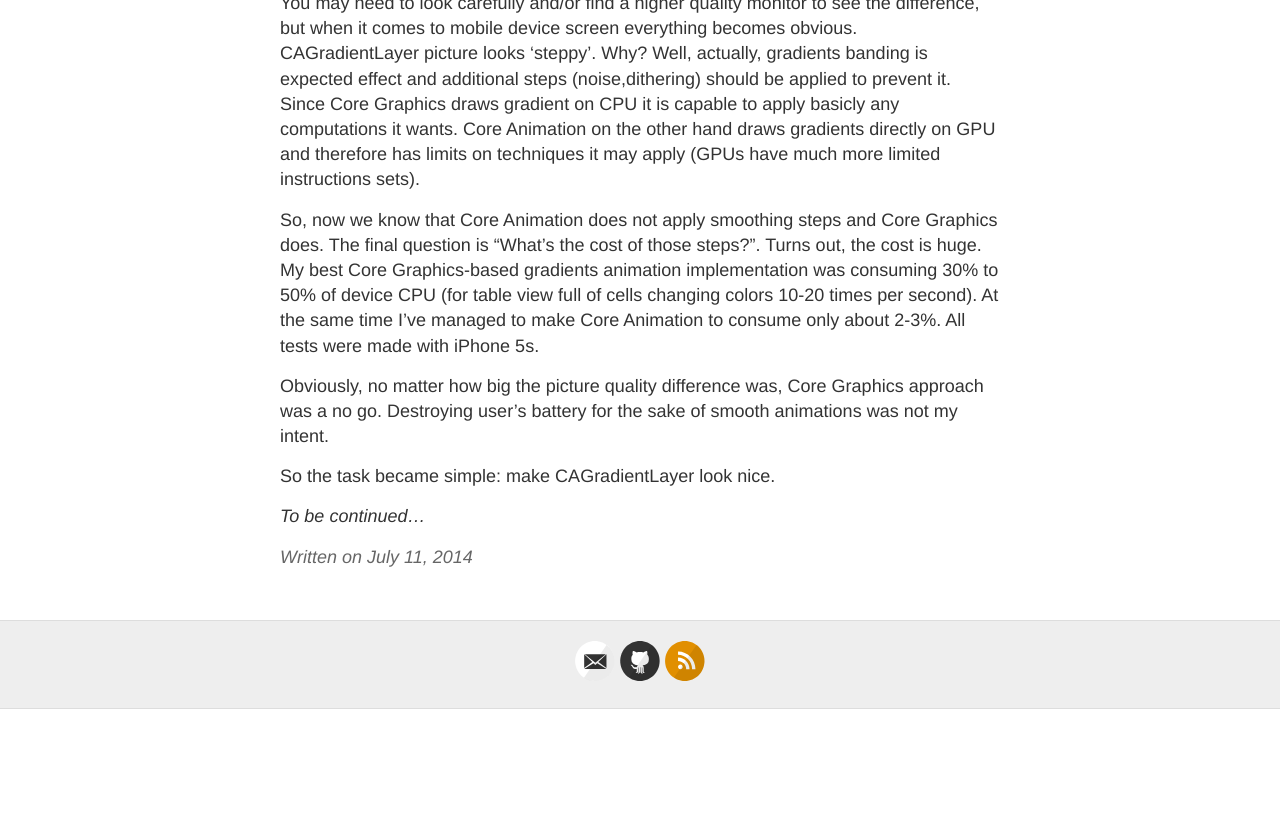
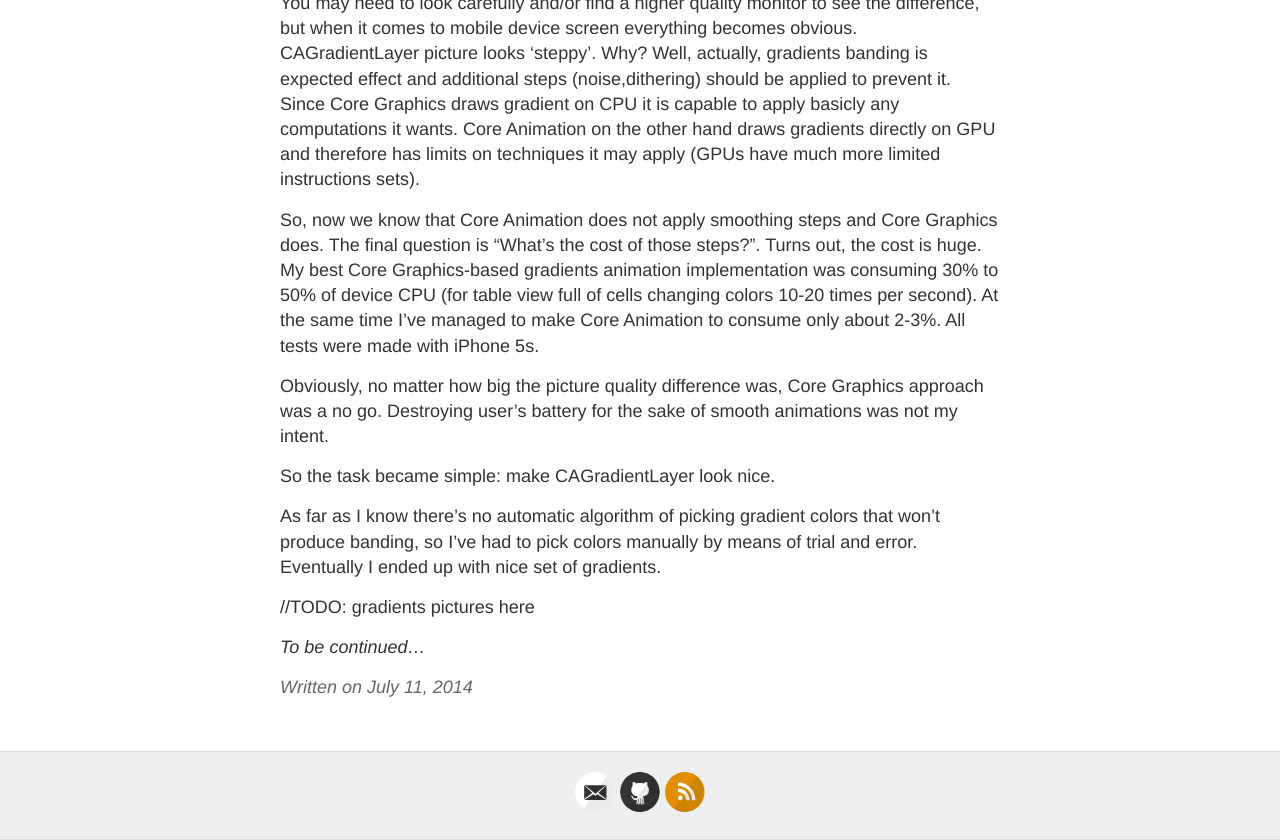
Before and after one commit to golopupinsky/golopupinsky.github.io, a Jekyll site: the page built from _posts/2014-7-11-Relly-Elly-IOS.md, in a window 1280 px wide and 900 px high, scrolled down 3243 px, cut to the strip 60-900 px from the top of the window. Built offline with Jekyll 4.4.1, drawn with Linux system fonts in a browser that asks for light colours; before the commit the page ends 4012 px from its top, so only the background shows below that.

Commit message:
RellyEllyIos: Minor addition

```diff
--- a/_posts/2014-7-11-Relly-Elly-IOS.md
+++ b/_posts/2014-7-11-Relly-Elly-IOS.md
@@ -124,6 +124,9 @@ Obviously, no matter how big the picture quality difference was, Core Graphics a
 
 So the task became simple: make CAGradientLayer look nice.
 
+As far as I know there's no automatic algorithm of picking gradient colors that won't produce banding, so I've had to pick colors manually by means of trial and error. Eventually I ended up with nice set of gradients.
+
+//TODO: gradients pictures here
 
 
 *To be continued...*
```
